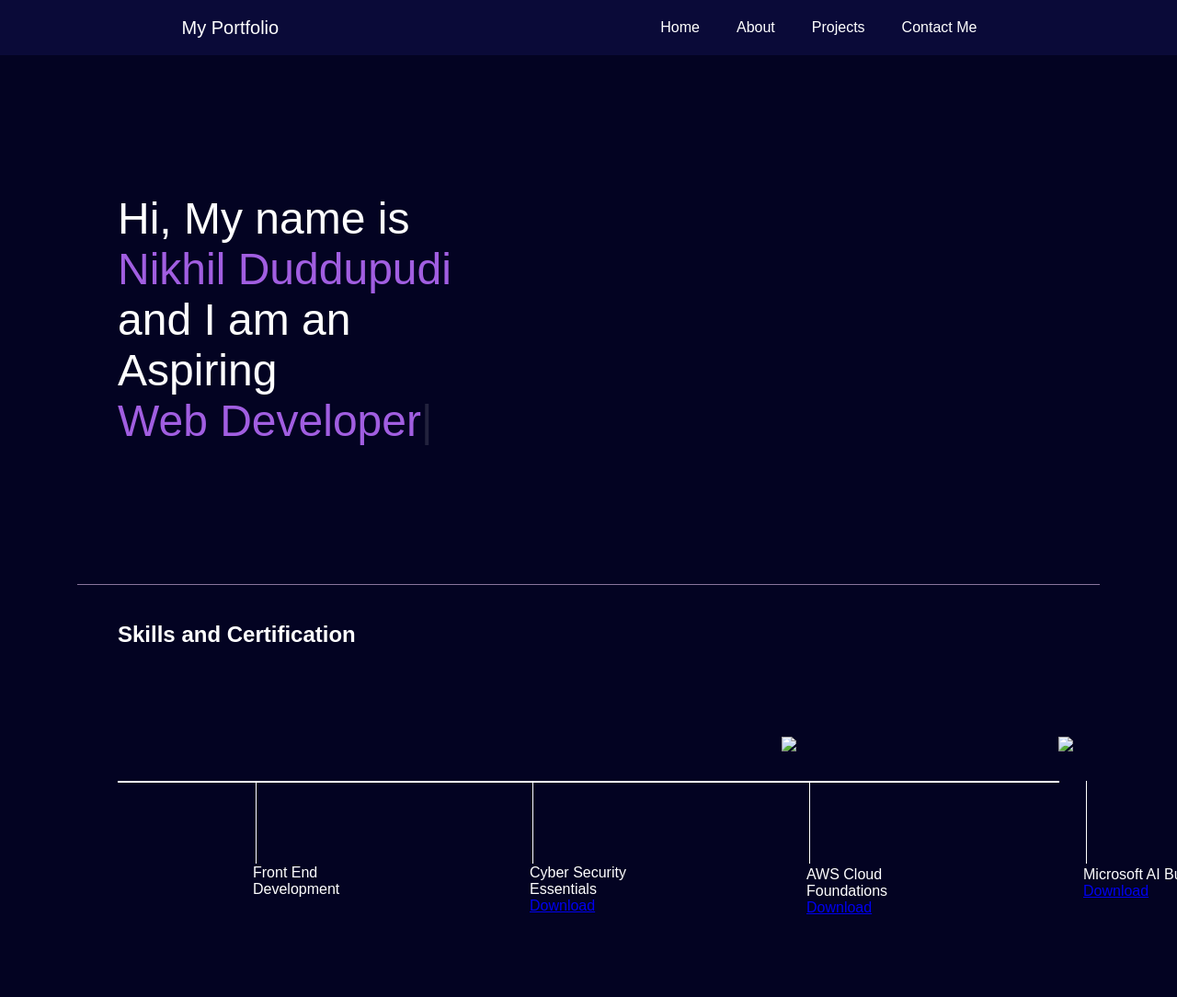
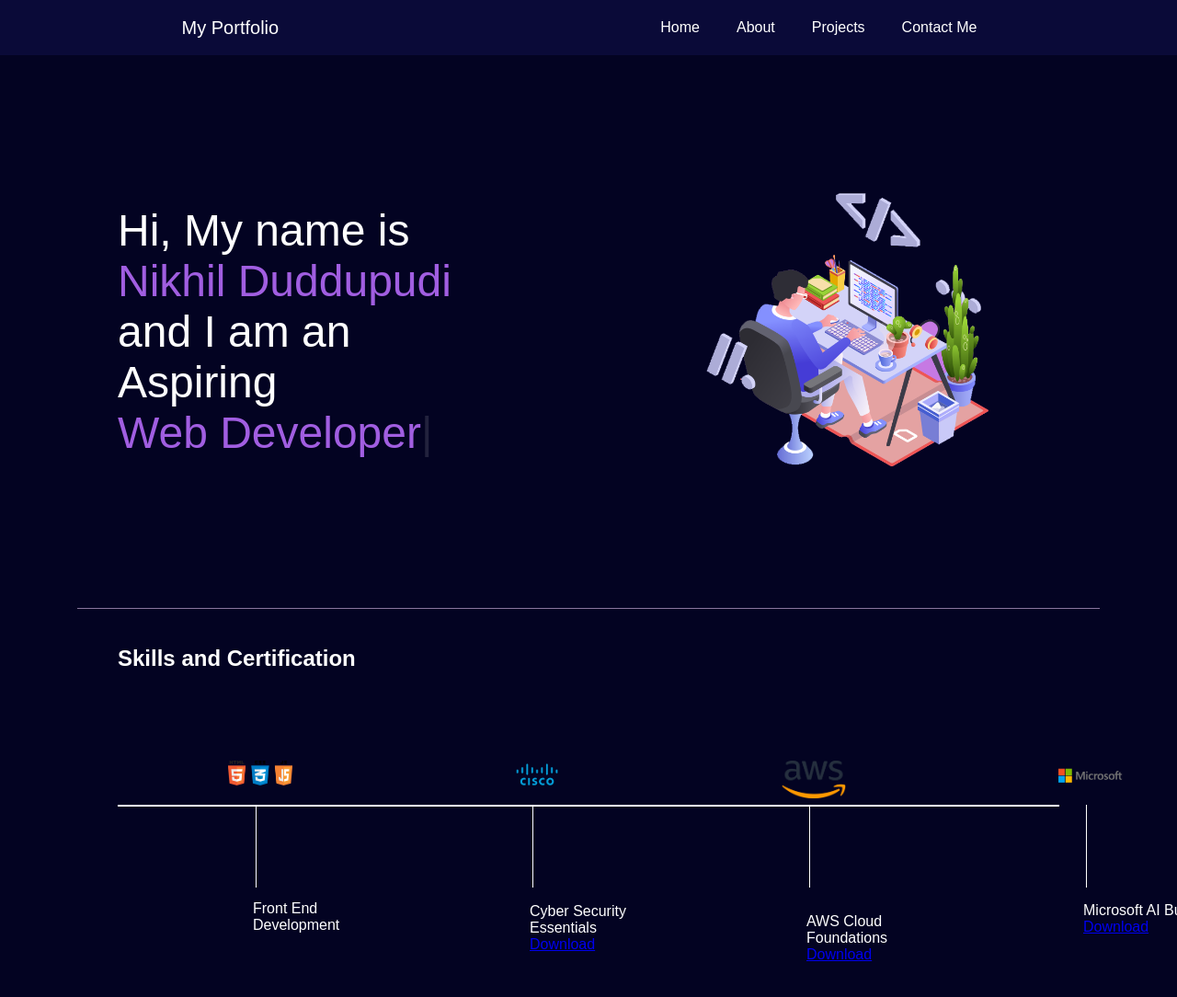
Before and after one commit to nikhil-rd5/My-Portfolio, a plain HTML site: page index.html in a window 1280 px wide. Shown: the top 1084 px of the page at 92% size. Drawn offline with nearby package versions, Linux system fonts and the light colour scheme.

Commit message:
Update index.html

```diff
--- a/index.html
+++ b/index.html
@@ -28,7 +28,7 @@
           <!-- <div>Web Developer</div> -->
           <span id="element"></span>
         </div>
-        <div class="rightSection"><img src="Images/bg1.png" alt="" /></div>
+        <div class="rightSection"><img src="bg1.png" alt="" /></div>
       </section>
 
 <hr>
@@ -38,34 +38,34 @@
 
         <div class="box">
             <div class="vertical">
-              <img class="image-top" src="Images/html5-logo-31816.png" alt="">
+              <img class="image-top" src="html5-logo-31816.png" alt="">
               <div class="vertical-title">
                 Front End Development
               </div>
             </div>
 
             <div class="vertical">
-              <img class="image-top" src="Images/pngwing.com.png" alt="">
+              <img class="image-top" src="pngwing.com.png" alt="">
               <div class="vertical-title">
                 Cyber Security Essentials
                 <br>
-                <a href="Images/Cyber Security Essentials.pdf" class="download-btn">Download</a>
+                <a href="Cyber Security Essentials.pdf" class="download-btn">Download</a>
               </div>
             </div>
             <div class="vertical">
-              <img class="image-top" src="Images/aws.png">
+              <img class="image-top" src="aws.png">
               <div class="vertical-title">
                 AWS Cloud Foundations
 
-                <a href="Images/AWS_Academy_Graduate___AWS_Academy_Cloud_Foundations_Badge20230815-28-wwna1j.pdf" class="download-btn">Download</a>
+                <a href="AWS_Academy_Graduate___AWS_Academy_Cloud_Foundations_Badge20230815-28-wwna1j.pdf" class="download-btn">Download</a>
               </div>
             </div>
             <div class="vertical">
-              <img class="image-top" src="Images/microsoft.png">
+              <img class="image-top" src="microsoft.png">
               <div class="vertical-title">
                 Microsoft AI Builder
 
-                <a href="Images/Microsoft AI builder.pdf" class="download-btn">Download</a>
+                <a href="Microsoft AI builder.pdf" class="download-btn">Download</a>
               </div>
             </div>
 
```
